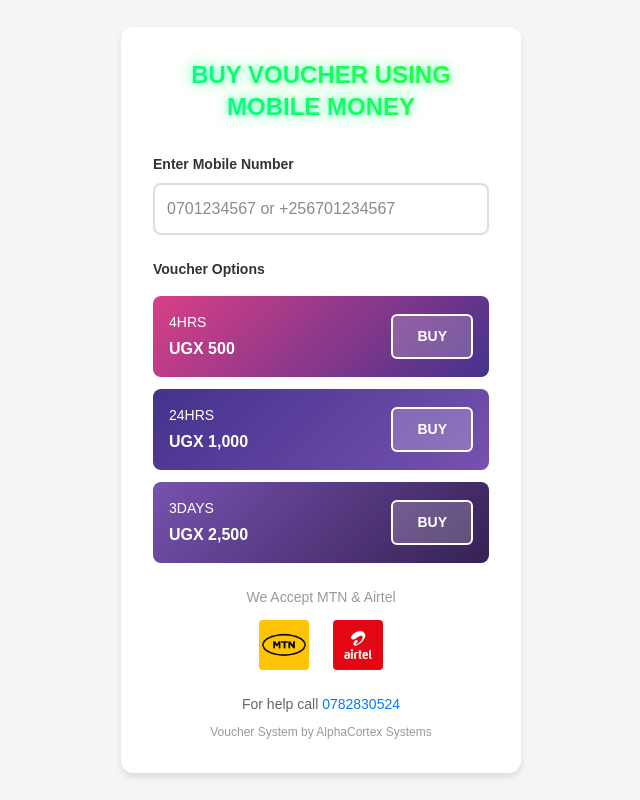
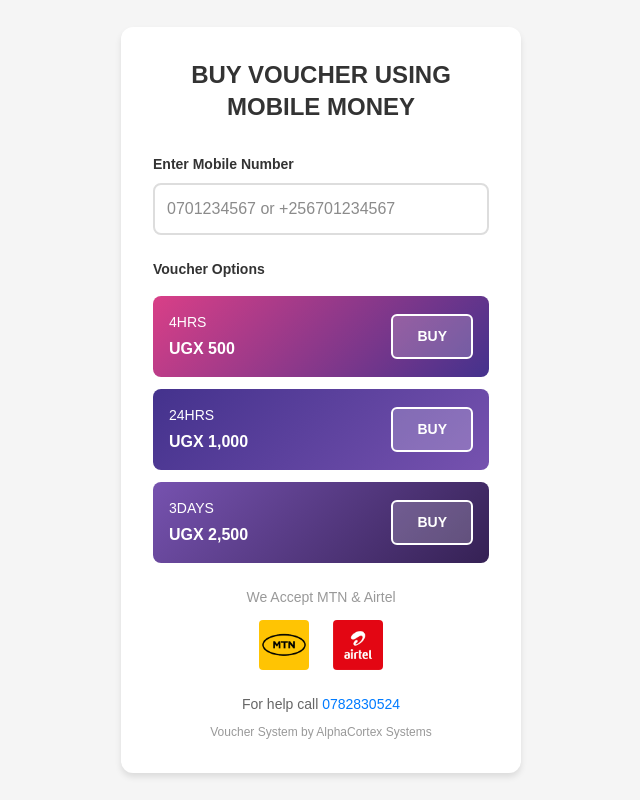
Before and after one commit to edrinemutebi/dick-electronics-voucher-app, a Next.js app: page / in a window 1280 px wide. Shown: the whole page, without its empty margins (319-959 px from the left). Built offline with nearby package versions, Linux system fonts and the light colour scheme.

Commit message:
SMS UPDATES

```diff
--- a/app/page.js
+++ b/app/page.js
@@ -496,13 +496,7 @@ export default function Home() {
               fontSize: "1.5rem",
               lineHeight: 1.3,
               fontWeight: "bold",
-              color: "#00ff88",
-              textShadow: "0 0 10px rgba(0, 255, 136, 0.5), 0 0 20px rgba(0, 255, 136, 0.3), 0 0 30px rgba(0, 255, 136, 0.2)",
-              background: "linear-gradient(45deg, #00ff88, #39ff14)",
-              WebkitBackgroundClip: "text",
-              WebkitTextFillColor: "transparent",
-              backgroundClip: "text",
-              filter: "brightness(1.1)"
+              color: "#333"
             }}>
               BUY VOUCHER USING MOBILE MONEY
             </h1>
```
